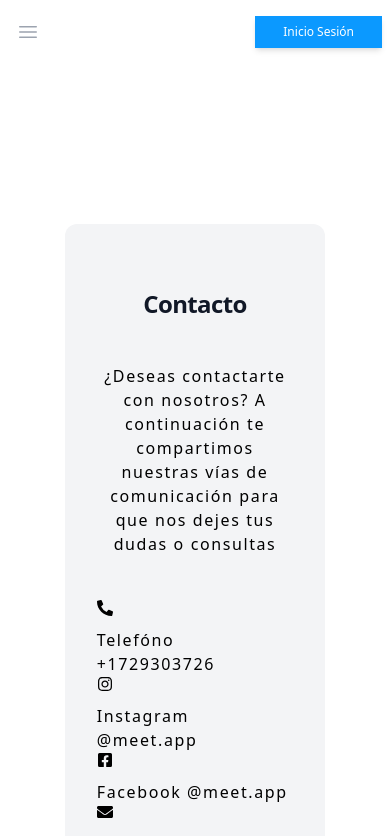
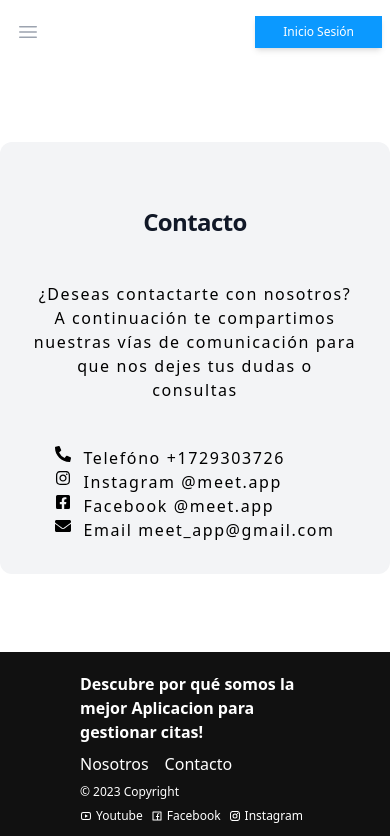
Before and after one commit to No-Country/c9-50-ft-mern, a React (Vite) app in the folder app/: page /contacto in a window 390 px wide. Shown: the top 836 px of the page. Built offline with nearby package versions, Linux system fonts and the light colour scheme.

Commit message:
adjusting layout at grid

```diff
--- a/app/src/components/nosotros/HeroContacto.jsx
+++ b/app/src/components/nosotros/HeroContacto.jsx
@@ -3,7 +3,7 @@ import { FaFacebookSquare, FaInstagram, FaEnvelope, FaPhoneAlt } from 'react-ico
 export const HeroContacto = () => {
   return (
     <>
-      <div className='flex flex-col lg:flex-row  max-w-full items-center justify-center gap-20 p-40'>
+      <div className='flex flex-col lg:flex-row  max-w-full items-center justify-center  '>
         <div className='md:w-3/6 flex justify-center 2xl:ml-24'>
           <div className='flex flex-col justify-center gap-3 items-center md:items-start p-8  bg-gray-100 rounded-xl'>
             <h1 className='text-2xl font-bold tracking-tight text-gray-900 sm:text-4xl m-auto pt-8'>
@@ -14,19 +14,19 @@ export const HeroContacto = () => {
               comunicación para que nos dejes tus dudas o consultas
             </p>
             <div className='m-auto pt-8'>
-              <div className='flex gap-3 flex-wrap justify-start'>
+              <div className='flex gap-3  justify-start'>
                 <FaPhoneAlt />
                 <p className='tracking-widest'>Telefóno +1729303726</p>
               </div>
-              <div className='flex gap-3 flex-wrap justify-start'>
+              <div className='flex gap-3  justify-start'>
                 <FaInstagram />
                 <p className='tracking-widest'>Instagram @meet.app</p>
               </div>
-              <div className='flex gap-3 flex-wrap justify-start'>
+              <div className='flex gap-3  justify-start'>
                 <FaFacebookSquare />
                 <p className='tracking-widest'>Facebook @meet.app</p>
               </div>
-              <div className='flex gap-3 flex-wrap justify-start'>
+              <div className='flex gap-3  justify-start'>
                 <FaEnvelope />
                 <p className='tracking-widest'>Email meet_app@gmail.com</p>
               </div>
--- a/app/src/components/nosotros/HeroNosotros.jsx
+++ b/app/src/components/nosotros/HeroNosotros.jsx
@@ -2,7 +2,8 @@ import nosotros from '../shared/img/imagen_nosotros.png'
 export const HeroNosotros = () => {
   return (
     <>
-      <div className='flex flex-col lg:flex-row  max-w-full items-center justify-between gap-20 p-40'>
+      <div className='flex max-w-full justify-center'>
+        <div className='flex flex-col lg:flex-row  w-5/6 items-center justify-between gap-20 p-5 '>
           <div className='md:w-3/6'>
             <img src={nosotros} alt='' />
           </div>
@@ -15,17 +16,18 @@ export const HeroNosotros = () => {
                 MettApp permite un rápido encuentro entre los usuarios que necesiten de ayuda
                 piscologica, pero que aún no han podido dar con ella. Debido a una existencia de
                 sobredemanda de pacientes para un encuentro psicológico, es que hemos creado este
-              espacio para que exista la interacción entre un consultante y un profesional a través
-              de nuestra plataforma de fácil uso.
+                espacio para que exista la interacción entre un consultante y un profesional a
+                través de nuestra plataforma de fácil uso.
               </p>
-            <h2 className='text-base font-bold tracking-tight text-gray-800 sm:text-3xl'>
+              <h2 className='text-2xl font-bold tracking-tight text-gray-900 sm:text-4xl'>
                 Nuestra Misión
               </h2>
               <p className='tracking-widest'>
-              Somos un grupo de jovenes de distintos países de latinamerica, que hemos desarrollado
-              este espacio web para que existan cada vez menos la dificultad de poder encontrar
-              ayuda cuando se es necesaria.
+                Somos un grupo de jovenes de distintos países de latinamerica, que hemos
+                desarrollado este espacio web para que existan cada vez menos la dificultad de poder
+                encontrar ayuda cuando se es necesaria.
               </p>
+            </div>
           </div>
         </div>
       </div>
--- a/app/src/components/shared/Navbar.jsx
+++ b/app/src/components/shared/Navbar.jsx
@@ -33,11 +33,11 @@ export const Navbar = () => {
               <div className='absolute inset-y-0 left-0 flex items-center sm:hidden'>
                 <Disclosure.Button className='inline-flex items-center justify-center rounded-md p-2 text-gray-400 hover:bg-gray-700 hover:text-white focus:outline-none focus:ring-2 focus:ring-inset focus:ring-white'>
                   <span className='sr-only'>Open main menu</span>
-                  {open
-                    ? (<XMarkIcon className='block h-6 w-6' aria-hidden='true' />)
-                    : (
+                  {open ? (
+                    <XMarkIcon className='block h-6 w-6' aria-hidden='true' />
+                  ) : (
                     <Bars3Icon className='block h-6 w-6' aria-hidden='true' />
-                      )}
+                  )}
                 </Disclosure.Button>
               </div>
               <div className='flex flex-1 items-center justify-center sm:items-stretch sm:justify-start'>
@@ -46,7 +46,7 @@ export const Navbar = () => {
                 </div>
                 <div className='hidden sm:ml-6 sm:block'>
                   <div className='flex items-center space-x-4'>
-                    <p>MeetApp</p>
+                    <Link to='/'>MeetApp</Link>
                     <div className='inset-28'>
                       {navigation.map((item) => (
                         <Link
@@ -68,17 +68,15 @@ export const Navbar = () => {
                 </div>
               </div>
               <div className='absolute inset-y-0 right-0 flex items-center m-auto sm:static sm:inset-auto sm:ml-6 sm:pr-0 bg-primary hover:bg-primaryHover h-8 shadow-md'>
-                {status === 'authenticated'
-                  ? (
+                {status === 'authenticated' ? (
                   <button className='w-auto h-auto text-xs text-white p-4 ml-3' onClick={logout}>
                     Logout
                   </button>
-                    )
-                  : (
+                ) : (
                   <Link className='w-auto h-auto text-xs text-white p-4 ml-3' to='/login'>
                     Inicio Sesión
                   </Link>
-                    )}
+                )}
 
                 {/* Profile dropdown */}
                 <Menu as='div' className='relative ml-3'>
--- a/app/src/pages/Chat.jsx
+++ b/app/src/pages/Chat.jsx
@@ -4,10 +4,10 @@ import { ChatView } from '../components/chat/chat'
 
 export const Chat = () => {
   return (
-    <>
+    <div className='flex flex-col justify-between h-screen'>
       <Navbar />
       <ChatView />
       <Footer />
-    </>
+    </div>
   )
 }
--- a/app/src/pages/ColUrls.jsx
+++ b/app/src/pages/ColUrls.jsx
@@ -2,10 +2,10 @@ import { Navbar, Footer } from '../components'
 import { ColaboradorUrls } from '../components/colaborador/colaboradorurls'
 export const ColUrls = () => {
   return (
-    <>
+    <div className='flex flex-col justify-between h-screen'>
       <Navbar />
       <ColaboradorUrls />
       <Footer />
-    </>
+    </div>
   )
 }
--- a/app/src/pages/Contacto.jsx
+++ b/app/src/pages/Contacto.jsx
@@ -3,10 +3,10 @@ import { HeroContacto } from '../components/nosotros/HeroContacto'
 
 export const Contacto = () => {
   return (
-    <>
+    <div className='flex flex-col justify-between h-screen'>
     <Navbar/>
       <HeroContacto/>
       <Footer/>
-    </>
+    </div>
   )
 }
--- a/app/src/pages/Nosotros.jsx
+++ b/app/src/pages/Nosotros.jsx
@@ -3,10 +3,10 @@ import { Footer, Navbar } from '../components/shared'
 
 export const Nosotros = () => {
   return (
-    <>
-    <Navbar/>
-      <HeroNosotros/>
-      <Footer/>
-    </>
+    <div className='flex flex-col justify-between h-screen'>
+      <Navbar />
+      <HeroNosotros />
+      <Footer />
+    </div>
   )
 }
```
Lines whose indentation alone changed are shown as unchanged.
